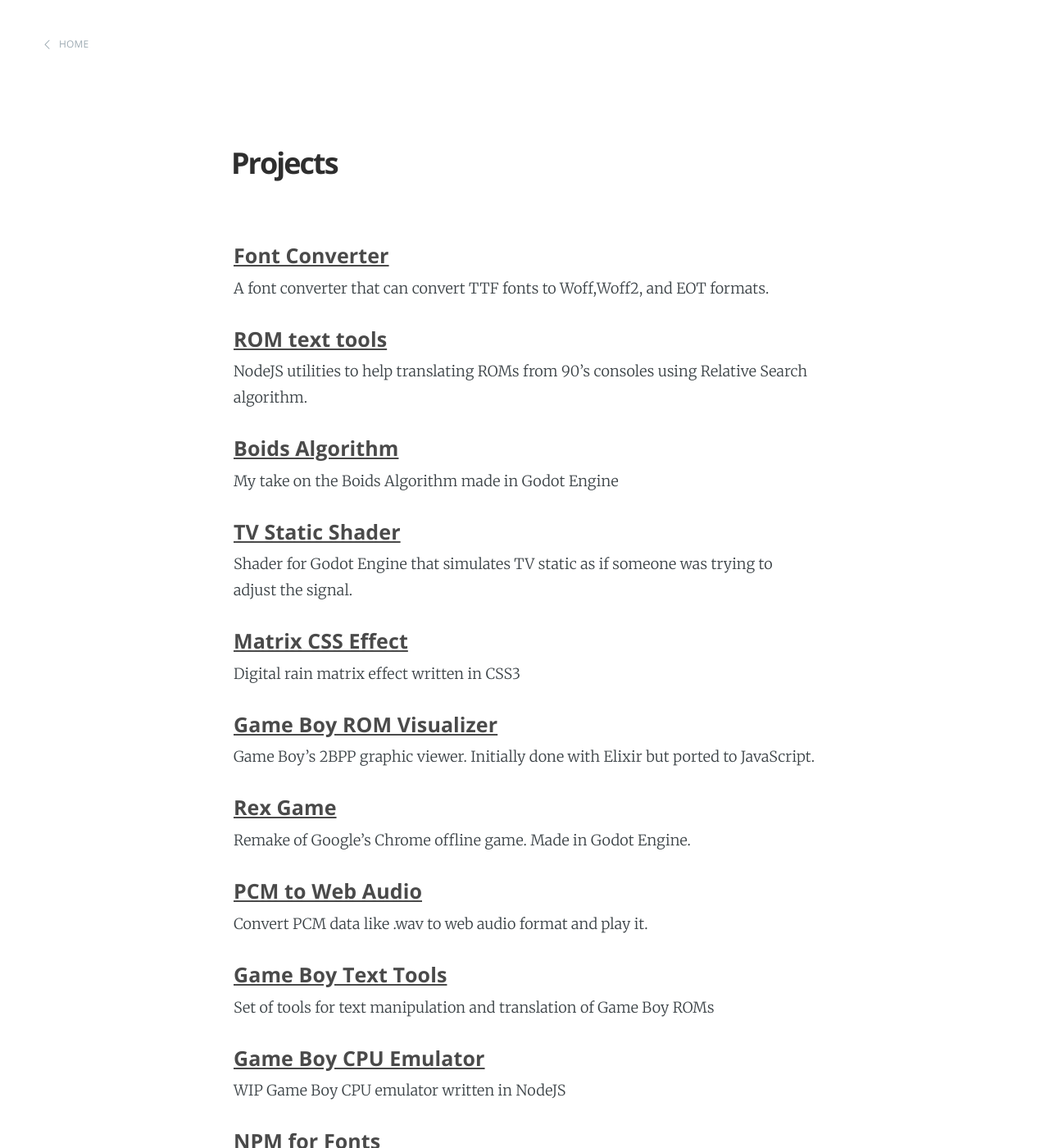
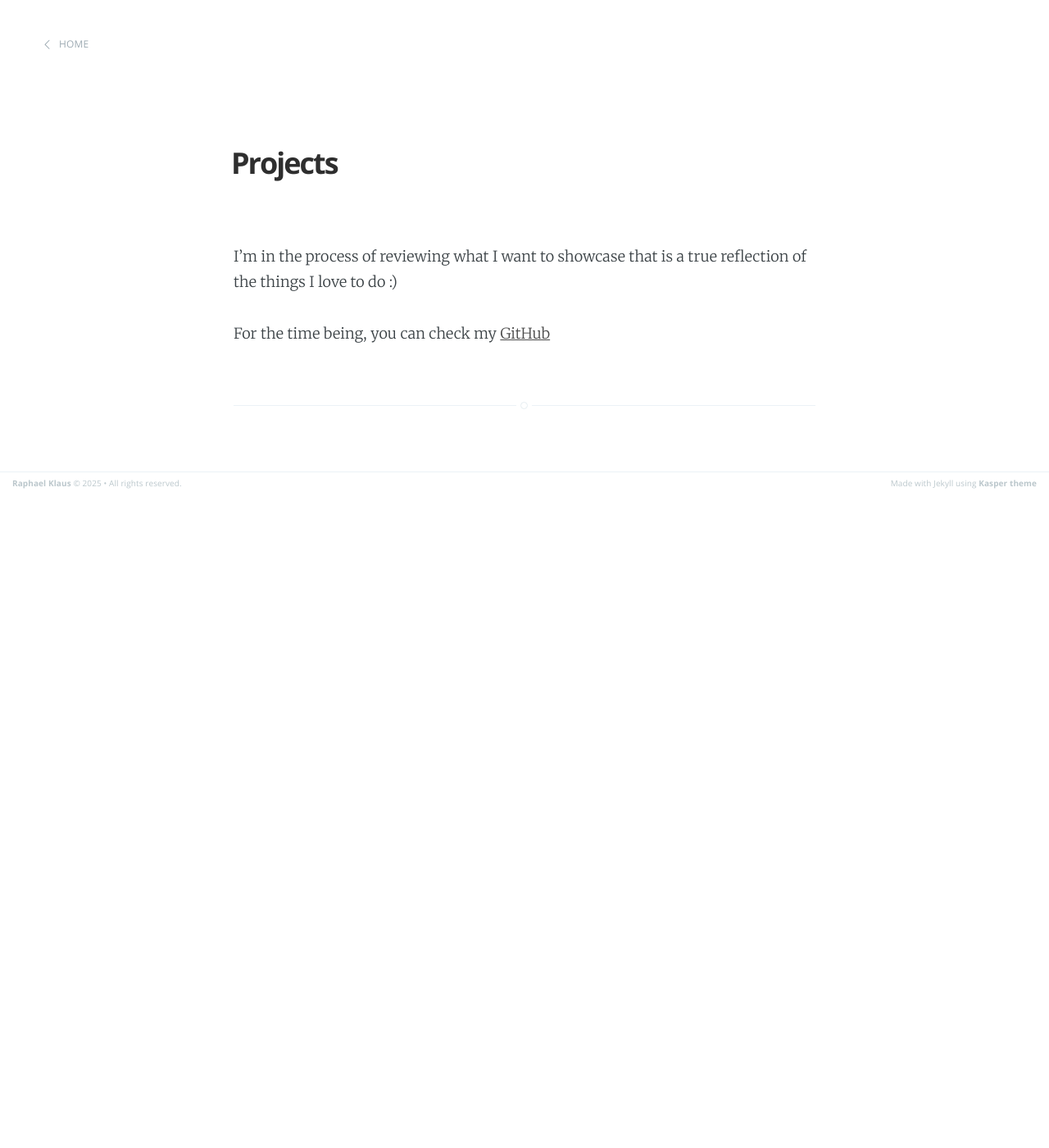
Before and after one commit to raphaklaus/raphaklaus.github.io, a Jekyll site: the page built from projects.md, in a window 1280 px wide and 1400 px high. Shown: the whole window at 82% size. Built offline with Jekyll 4.4.1, drawn with Linux system fonts in a browser that asks for light colours; comment, search, counter and statistics services are not loaded; some of the changed text lies outside the part shown.

```diff
--- a/_layouts/page.html
+++ b/_layouts/page.html
@@ -3,7 +3,8 @@ layout: default
 post_class: post-template page-template
 ---
 
-<header class="main-header post-head {% if page.image %}" style="background-image: url({{ page.image }}) {%else%}no-cover{% endif %}">
+<header class="main-header post-head {% if page.image %}"
+  style="background-image: url({{ page.image }}) {%else%}no-cover{% endif %}">
   <nav class="main-nav {% if page.image %} overlay {% endif %} clearfix">
     <a class="back-button icon-arrow-left" href="{{ site.baseurl }}/">Home</a>
     <!-- <a class="subscribe-button icon-feed" href="{{ site.baseurl }}feed.xml">Subscribe</a> -->
--- a/projects.md
+++ b/projects.md
@@ -5,50 +5,6 @@ title: Projects
 
 <br/>
 
-#### [Font Converter](https://font-converter.mycatools.com/)
+I'm in the process of reviewing what I want to showcase that is a true reflection of the things I love to do :)
 
-A font converter that can convert TTF fonts to Woff,Woff2, and EOT formats.
-
-#### [ROM text tools](https://github.com/raphaklaus/gameboy-text-tools)
-
-NodeJS utilities to help translating ROMs from 90's consoles using Relative Search algorithm.
-
-#### [Boids Algorithm](https://github.com/raphaklaus/godot-boids)
-
-My take on the Boids Algorithm made in Godot Engine
-
-#### [TV Static Shader](https://github.com/raphaklaus/tv-static-shader)
-
-Shader for Godot Engine that simulates TV static as if someone was trying to adjust the signal.
-
-#### [Matrix CSS Effect](http://raphaklaus.github.io/matrix-fx/)
-
-Digital rain matrix effect written in CSS3
-
-#### [Game Boy ROM Visualizer](https://github.com/raphaklaus/gameboy-rom-visualizer)
-
-Game Boy's 2BPP graphic viewer. Initially done with Elixir but ported to JavaScript.
-
-#### [Rex Game](https://github.com/raphaklaus/godot-trex-game)
-
-Remake of Google's Chrome offline game. Made in Godot Engine.
-
-#### [PCM to Web Audio](https://github.com/raphaklaus/pcm-2-webaudio)
-
-Convert PCM data like .wav to web audio format and play it.
-
-#### [Game Boy Text Tools](https://github.com/raphaklaus/gameboy-text-tools)
-
-Set of tools for text manipulation and translation of Game Boy ROMs
-
-#### [Game Boy CPU Emulator](https://github.com/raphaklaus/gameboy-cpu)
-
-WIP Game Boy CPU emulator written in NodeJS
-
-#### [NPM for Fonts](https://github.com/raphaklaus/fontwr)
-
-Font manager as CLI. All Google Fonts available allowing you to download, convert them into all web formats, and generate font-faces automatically. Written in NodeJS.
-
-#### [Frequency Message Generator](http://raphaklaus.github.io/frequency-message-generator/)
-
-Write text messages and convert it to frequency alphabet.
+For the time being, you can check my [GitHub](https://github.com/raphaklaus)
```
Also changed, not shown: _layouts/post.html (+15 -3 lines), _posts/2025-02-15-o-custo-oculto.md (added, +75 -0 lines), assets/images/diminishing_illustration.png (added), assets/images/radar_chart.png (added), 1 other file. Lines whose indentation alone changed are shown as unchanged.
